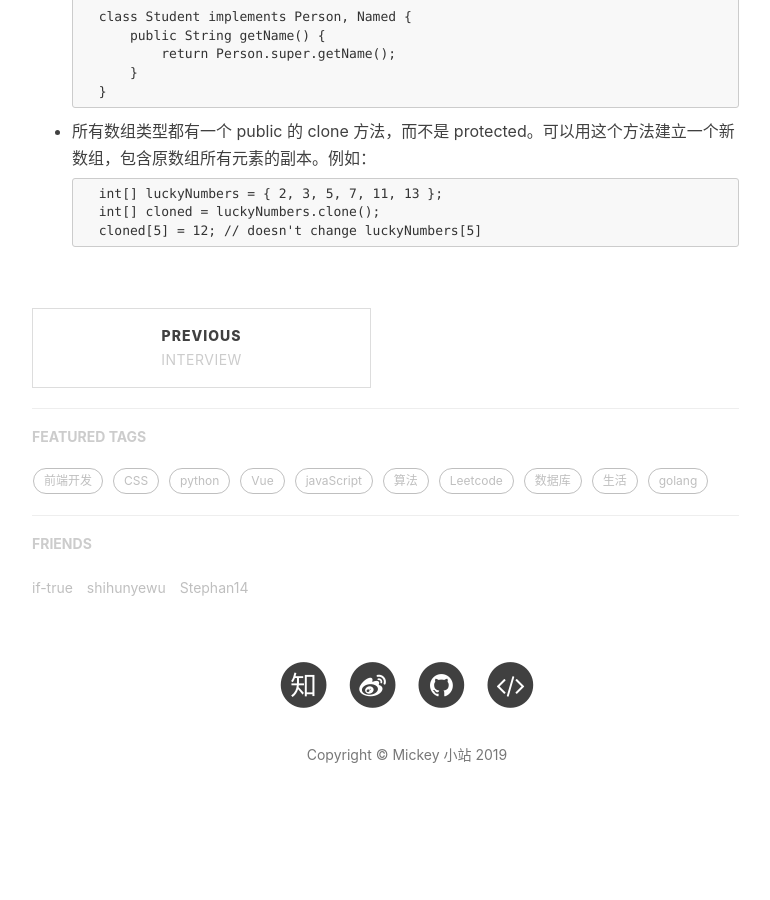
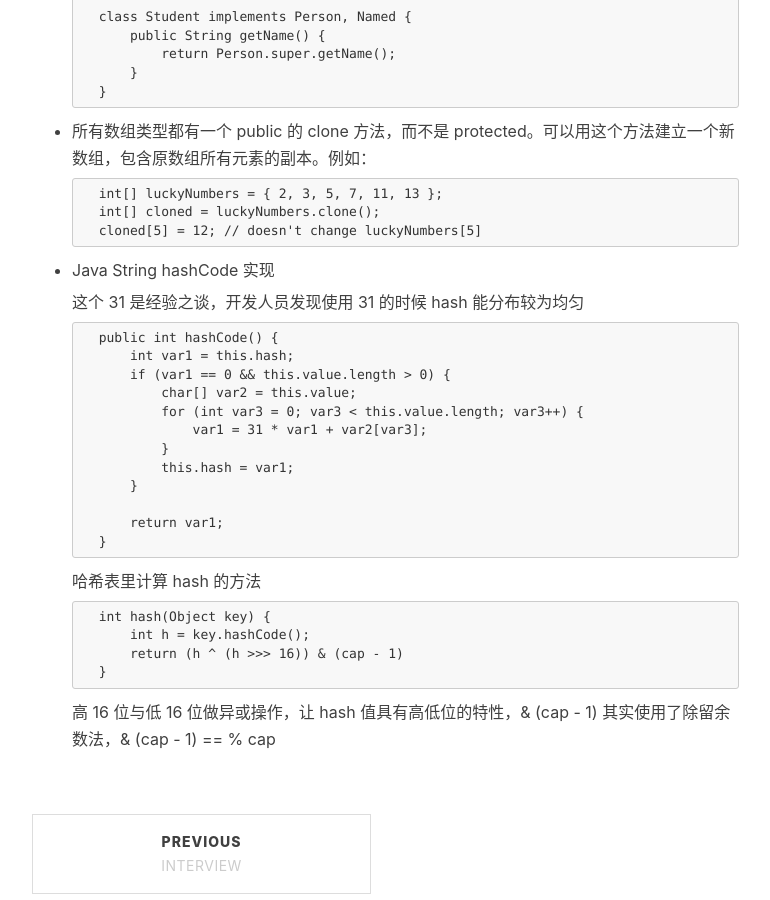
Before and after one commit to mickey0524/mickey0524.github.io, a Jekyll site: the page built from _posts/2019-03-21-begin-java.md, in a window 1280 px wide and 900 px high, scrolled down 5046 px. Shown: the whole window, without its empty margins (233-1003 px from the left). Built offline with Jekyll 4.4.1, drawn with Linux system fonts in a browser that asks for light colours; nearby versions of some CDN libraries; comment, search, counter and statistics services are not loaded; before the commit the page ends 5877 px from its top, so only the background shows below that.

Commit message:
feat(java): update java

````diff
--- a/_posts/2019-03-21-begin-java.md
+++ b/_posts/2019-03-21-begin-java.md
@@ -262,3 +262,33 @@ tags:
 	int[] cloned = luckyNumbers.clone();
 	cloned[5] = 12; // doesn't change luckyNumbers[5]
 	```
+
+* Java String hashCode 实现
+
+	这个 31 是经验之谈，开发人员发现使用 31 的时候 hash 能分布较为均匀
+
+	```
+	public int hashCode() {
+		int var1 = this.hash;
+		if (var1 == 0 && this.value.length > 0) {
+			char[] var2 = this.value;
+			for (int var3 = 0; var3 < this.value.length; var3++) {
+				var1 = 31 * var1 + var2[var3];
+			}
+			this.hash = var1;
+		}
+
+		return var1;
+	}
+	```
+
+	哈希表里计算 hash 的方法
+
+	```
+	int hash(Object key) {
+		int h = key.hashCode();
+		return (h ^ (h >>> 16)) & (cap - 1)
+	}
+	```
+
+	高 16 位与低 16 位做异或操作，让 hash 值具有高低位的特性，& (cap - 1) 其实使用了除留余数法，& (cap - 1) == % cap
````
